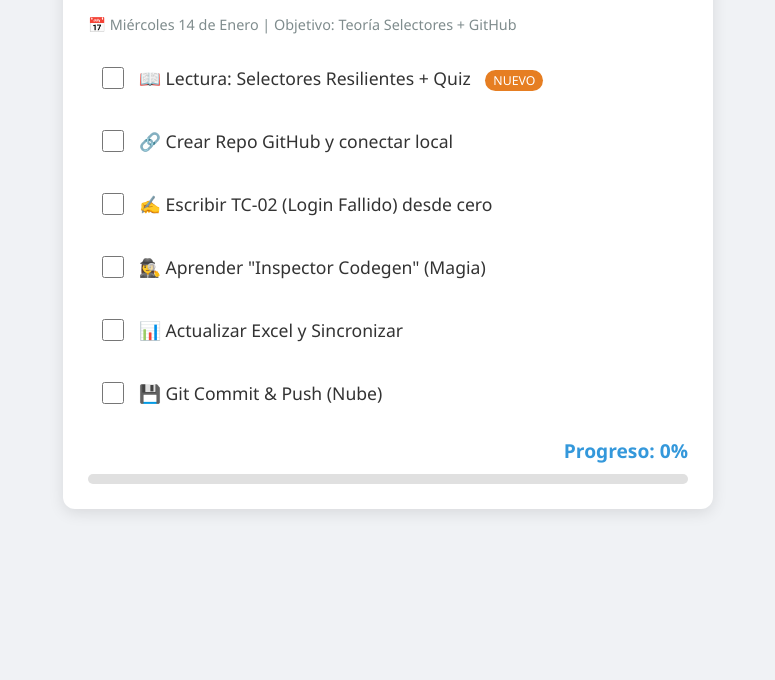
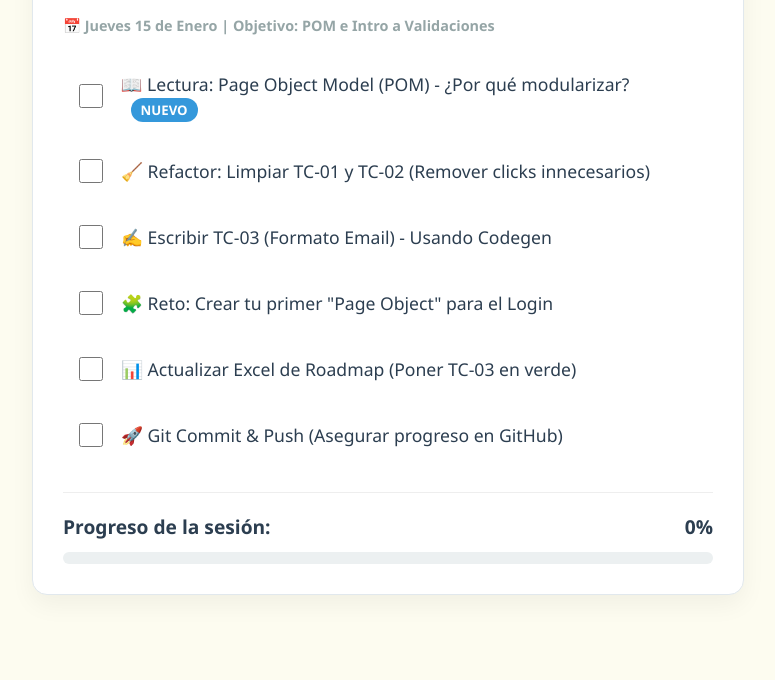
Before and after one commit to nataliacamero/qa-journey, a website: page control-panel/index.html in a window 1280 px wide. Shown: the part 120-800 px from the top of the page, without its empty margins (252-1027 px from the left). Drawn offline with Linux system fonts and the light colour scheme.

Commit message:
Update control pannel

```diff
--- a/control-panel/index.html
+++ b/control-panel/index.html
@@ -5,118 +5,142 @@
     <title>Panel de Control - Natalia QA</title>
     <style>
       body {
-        font-family: "Segoe UI", sans-serif;
-        background: #f0f2f5;
-        color: #333;
+        font-family: "Segoe UI", Tahoma, Geneva, Verdana, sans-serif;
+        background: #fdfcf0;
+        color: #2c3e50;
         padding: 20px;
       }
       .card {
         background: white;
-        border-radius: 12px;
-        padding: 25px;
-        box-shadow: 0 4px 15px rgba(0, 0, 0, 0.1);
-        max-width: 600px;
+        border-radius: 15px;
+        padding: 30px;
+        box-shadow: 0 10px 25px rgba(0, 0, 0, 0.05);
+        max-width: 650px;
         margin: auto;
+        border: 1px solid #e1e8ed;
       }
       h1 {
-        color: #2c3e50;
-        border-bottom: 3px solid #3498db;
+        color: #1a1a1a;
+        border-bottom: 4px solid #f1c40f;
         padding-bottom: 15px;
         margin-top: 0;
+        font-size: 1.8em;
       }
       .date {
-        color: #7f8c8d;
+        color: #95a5a6;
         font-size: 0.9em;
-        margin-bottom: 20px;
+        margin-bottom: 25px;
         display: block;
+        font-weight: 600;
       }
       .task {
         display: flex;
         align-items: center;
-        margin: 15px 0;
+        margin: 12px 0;
         font-size: 1.1em;
-        transition: 0.3s;
-        padding: 10px;
-        border-radius: 6px;
+        padding: 12px;
+        border-radius: 8px;
+        transition: background 0.2s;
       }
       .task:hover {
-        background: #f8f9fa;
+        background: #f9f9f9;
       }
       input[type="checkbox"] {
-        width: 22px;
-        height: 22px;
-        margin-right: 15px;
+        width: 24px;
+        height: 24px;
+        margin-right: 18px;
         cursor: pointer;
-        accent-color: #27ae60;
+        accent-color: #f1c40f;
       }
-      .status {
+      .status-container {
+        margin-top: 30px;
+        border-top: 1px solid #eee;
+        padding-top: 20px;
+      }
+      .status-text {
         font-weight: bold;
-        color: #3498db;
-        margin-top: 20px;
+        color: #2c3e50;
         font-size: 1.2em;
-        text-align: right;
+        display: flex;
+        justify-content: space-between;
       }
       .progress-bar {
-        height: 10px;
-        background: #e0e0e0;
-        border-radius: 5px;
-        margin-top: 10px;
+        height: 12px;
+        background: #ecf0f1;
+        border-radius: 6px;
+        margin-top: 12px;
         overflow: hidden;
       }
       .fill {
         height: 100%;
-        background: #27ae60;
+        background: #f1c40f;
         width: 0%;
-        transition: width 0.5s ease;
+        transition: width 0.6s cubic-bezier(0.4, 0, 0.2, 1);
       }
       .badge {
-        background: #e67e22;
+        background: #3498db;
         color: white;
-        padding: 2px 8px;
-        border-radius: 12px;
-        font-size: 0.7em;
+        padding: 3px 10px;
+        border-radius: 20px;
+        font-size: 0.75em;
         margin-left: 10px;
-        vertical-align: middle;
+        font-weight: bold;
+        text-transform: uppercase;
       }
     </style>
   </head>
   <body>
     <div class="card">
-      <h1>🚀 Misión: Estrategia & Nube</h1>
+      <h1>🏗️ Misión: Arquitectura & Robustez</h1>
       <span class="date"
-        >📅 Miércoles 14 de Enero | Objetivo: Teoría Selectores + GitHub</span
+        >📅 Jueves 15 de Enero | Objetivo: POM e Intro a Validaciones</span
       >
 
       <div class="task">
         <input type="checkbox" id="t0" />
         <label for="t0"
-          >📖 Lectura: Selectores Resilientes + Quiz
+          >📖 Lectura: Page Object Model (POM) - ¿Por qué modularizar?
           <span class="badge">NUEVO</span></label
         >
       </div>
       <div class="task">
         <input type="checkbox" id="t1" />
-        <label for="t1">🔗 Crear Repo GitHub y conectar local</label>
+        <label for="t1"
+          >🧹 Refactor: Limpiar TC-01 y TC-02 (Remover clicks
+          innecesarios)</label
+        >
       </div>
       <div class="task">
         <input type="checkbox" id="t2" />
-        <label for="t2">✍️ Escribir TC-02 (Login Fallido) desde cero</label>
+        <label for="t2"
+          >✍️ Escribir TC-03 (Formato Email) - Usando Codegen</label
+        >
       </div>
       <div class="task">
         <input type="checkbox" id="t3" />
-        <label for="t3">🕵️‍♀️ Aprender "Inspector Codegen" (Magia)</label>
+        <label for="t3"
+          >🧩 Reto: Crear tu primer "Page Object" para el Login</label
+        >
       </div>
       <div class="task">
         <input type="checkbox" id="t4" />
-        <label for="t4">📊 Actualizar Excel y Sincronizar</label>
+        <label for="t4"
+          >📊 Actualizar Excel de Roadmap (Poner TC-03 en verde)</label
+        >
       </div>
       <div class="task">
         <input type="checkbox" id="t5" />
-        <label for="t5">💾 Git Commit & Push (Nube)</label>
+        <label for="t5"
+          >🚀 Git Commit & Push (Asegurar progreso en GitHub)</label
+        >
       </div>
 
-      <div class="status">Progreso: <span id="percent">0%</span></div>
-      <div class="progress-bar"><div class="fill" id="fill"></div></div>
+      <div class="status-container">
+        <div class="status-text">
+          <span>Progreso de la sesión:</span> <span id="percent">0%</span>
+        </div>
+        <div class="progress-bar"><div class="fill" id="fill"></div></div>
+      </div>
     </div>
 
     <script>
@@ -125,10 +149,10 @@
       const fill = document.getElementById("fill");
 
       checks.forEach((check, index) => {
-        const saved = localStorage.getItem("qa-task-14-01-v2-" + index); // v2 para resetear mañana
+        const saved = localStorage.getItem("qa-task-15-01-pom-" + index);
         if (saved === "true") check.checked = true;
         check.addEventListener("change", () => {
-          localStorage.setItem("qa-task-14-01-v2-" + index, check.checked);
+          localStorage.setItem("qa-task-15-01-pom-" + index, check.checked);
           update();
         });
       });
@@ -138,8 +162,11 @@
         const pct = Math.round((checked / checks.length) * 100);
         percent.innerText = pct + "%";
         fill.style.width = pct + "%";
-        if (pct === 100)
-          document.querySelector("h1").innerText = "🎉 ¡EXCELENCIA PURA! 🎉";
+        if (pct === 100) {
+          document.querySelector("h1").innerText =
+            "🌟 ¡ARQUITECTA DE ÉLITE! 🌟";
+          document.querySelector("h1").style.color = "#27ae60";
+        }
       }
       update();
     </script>
```
